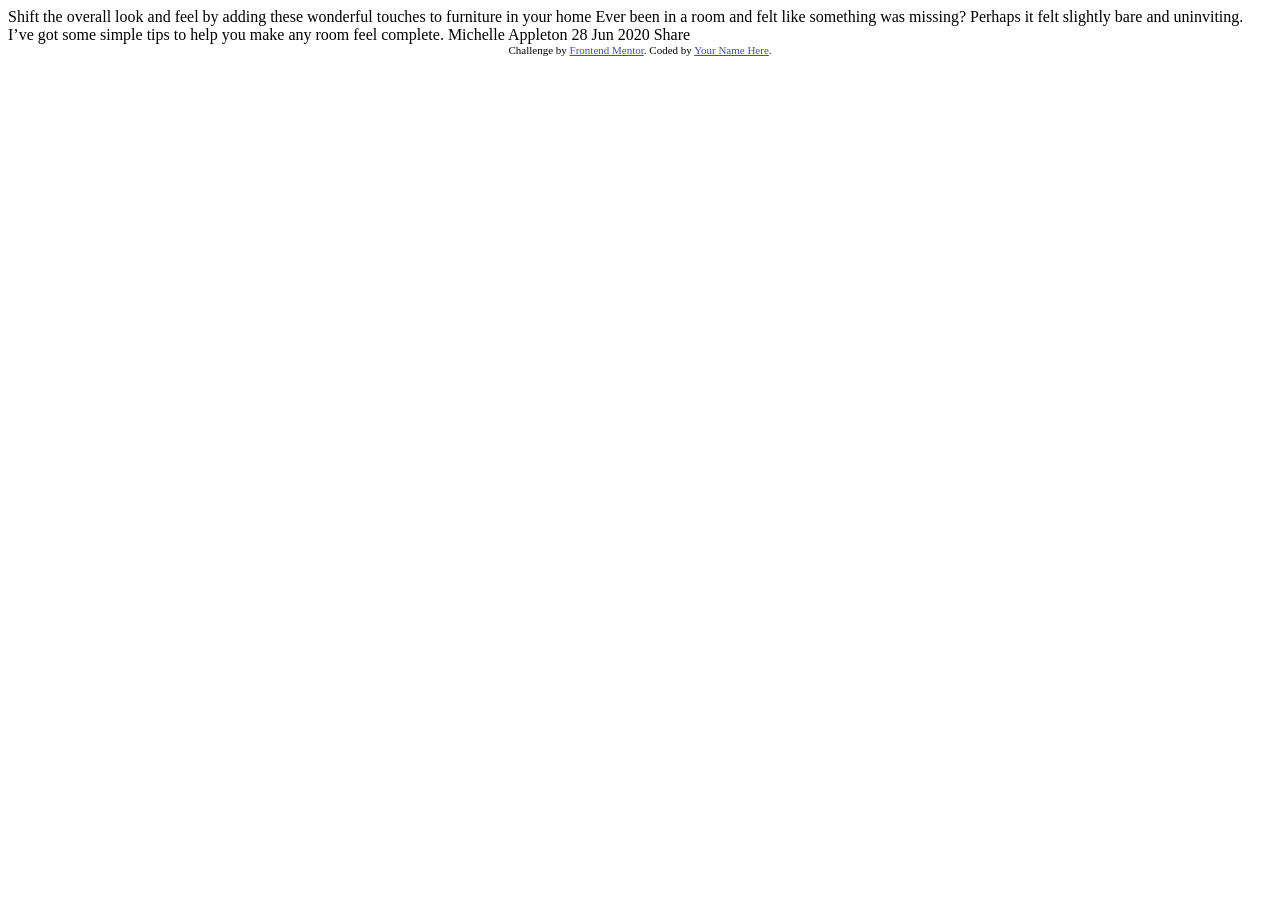
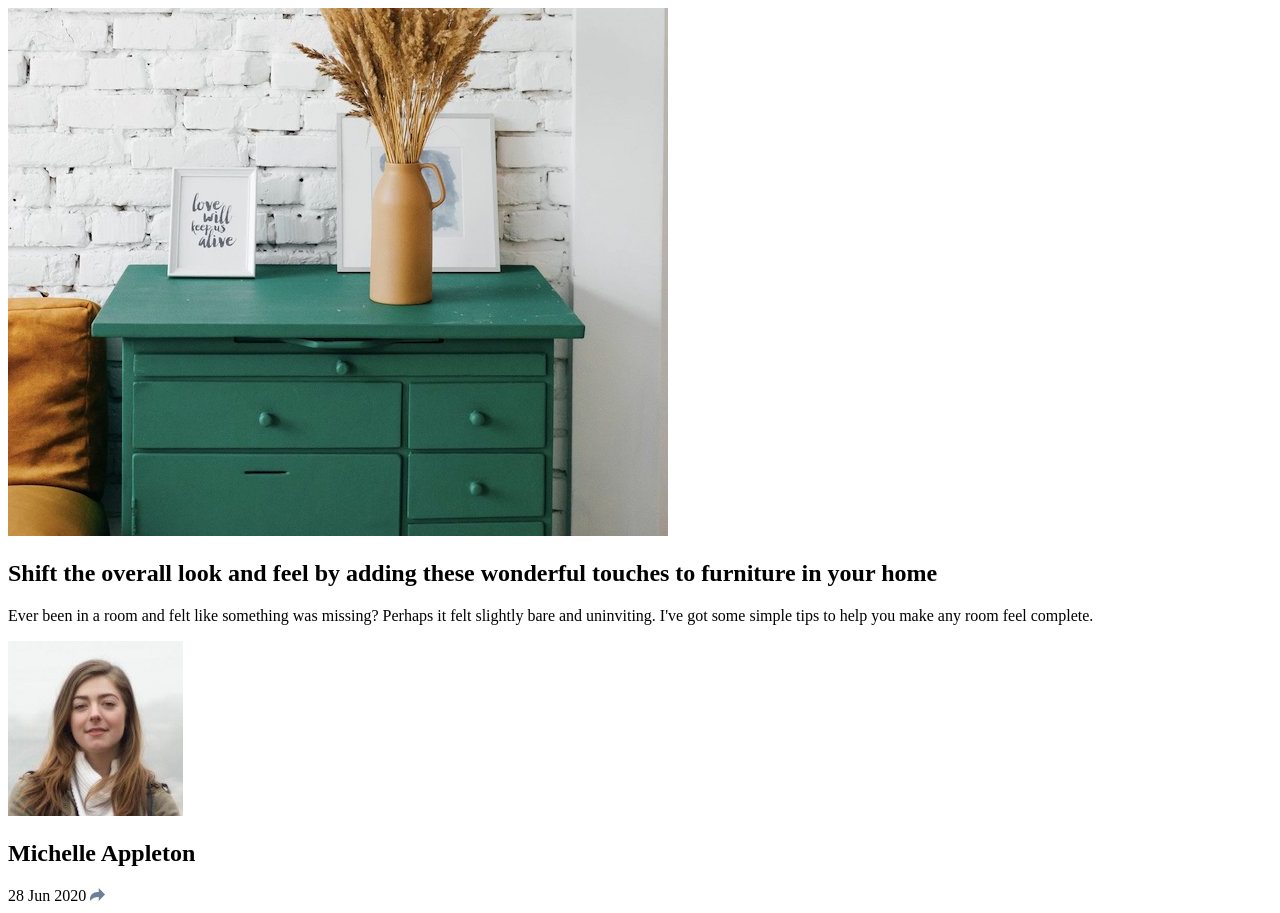
Before and after one commit to nullghostty/article-preview-component, a website: page index.html in a window 1280 px wide. Before the commit the page ends 800 px from the top, so only its background shows below. Drawn offline with Linux system fonts and the light colour scheme.

Commit message:
add html skeleton

```diff
--- a/index.html
+++ b/index.html
@@ -1,36 +1,37 @@
-<!DOCTYPE html>
+<!doctype html>
 <html lang="en">
-<head>
-  <meta charset="UTF-8">
-  <meta name="viewport" content="width=device-width, initial-scale=1.0"> <!-- displays site properly based on user's device -->
-
-  <link rel="icon" type="image/png" sizes="32x32" href="./images/favicon-32x32.png">
-
-  <title>Frontend Mentor | Article preview component</title>
-
-  <!-- Feel free to remove these styles or customise in your own stylesheet 👍 -->
-  <style>
-    .attribution { font-size: 11px; text-align: center; }
-    .attribution a { color: hsl(228, 45%, 44%); }
-  </style>
-</head>
-<body>
-
-  Shift the overall look and feel by adding these wonderful
-  touches to furniture in your home
-
-  Ever been in a room and felt like something was missing? Perhaps
-  it felt slightly bare and uninviting. I’ve got some simple tips
-  to help you make any room feel complete.
-
-  Michelle Appleton
-  28 Jun 2020
-
-  Share
-
-  <div class="attribution">
-    Challenge by <a href="https://www.frontendmentor.io?ref=challenge" target="_blank">Frontend Mentor</a>.
-    Coded by <a href="#">Your Name Here</a>.
-  </div>
-</body>
+  <head>
+    <meta charset="UTF-8" />
+    <meta name="viewport" content="width=device-width, initial-scale=1.0" />
+    <!-- displays site properly based on user's device -->
+    <title>Article preview component</title>
+  </head>
+  <body>
+    <article class="card">
+      <img class="card__image" src="./images/drawers.jpg" alt="Drawers Image" />
+      <h1 class="card__title">
+        Shift the overall look and feel by adding these wonderful touches to
+        furniture in your home
+      </h1>
+      <p class="card__text">
+        Ever been in a room and felt like something was missing? Perhaps it felt
+        slightly bare and uninviting. I've got some simple tips to help you make
+        any room feel complete.
+      </p>
+      <div class="card__author">
+        <img
+          class="card__author-avatar"
+          src="./images/avatar-michelle.jpg"
+          alt="Michelle Appleton"
+        />
+        <h2 class="card__author-name">Michelle Appleton</h2>
+        <span class="card__author-date">28 Jun 2020</span>
+        <img
+          class="card__author-share"
+          src="./images/icon-share.svg"
+          alt="Share"
+        />
+      </div>
+    </article>
+  </body>
 </html>
```
